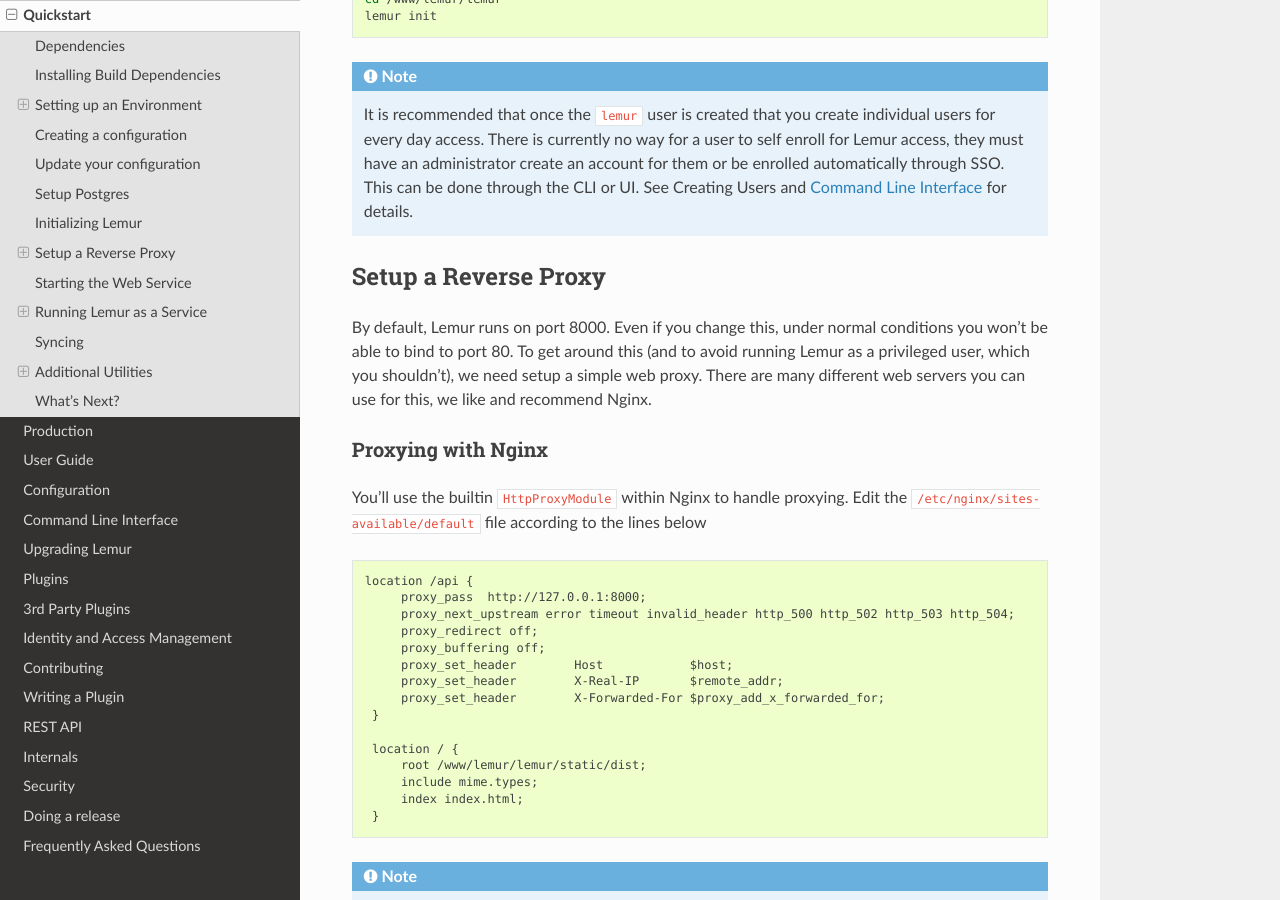
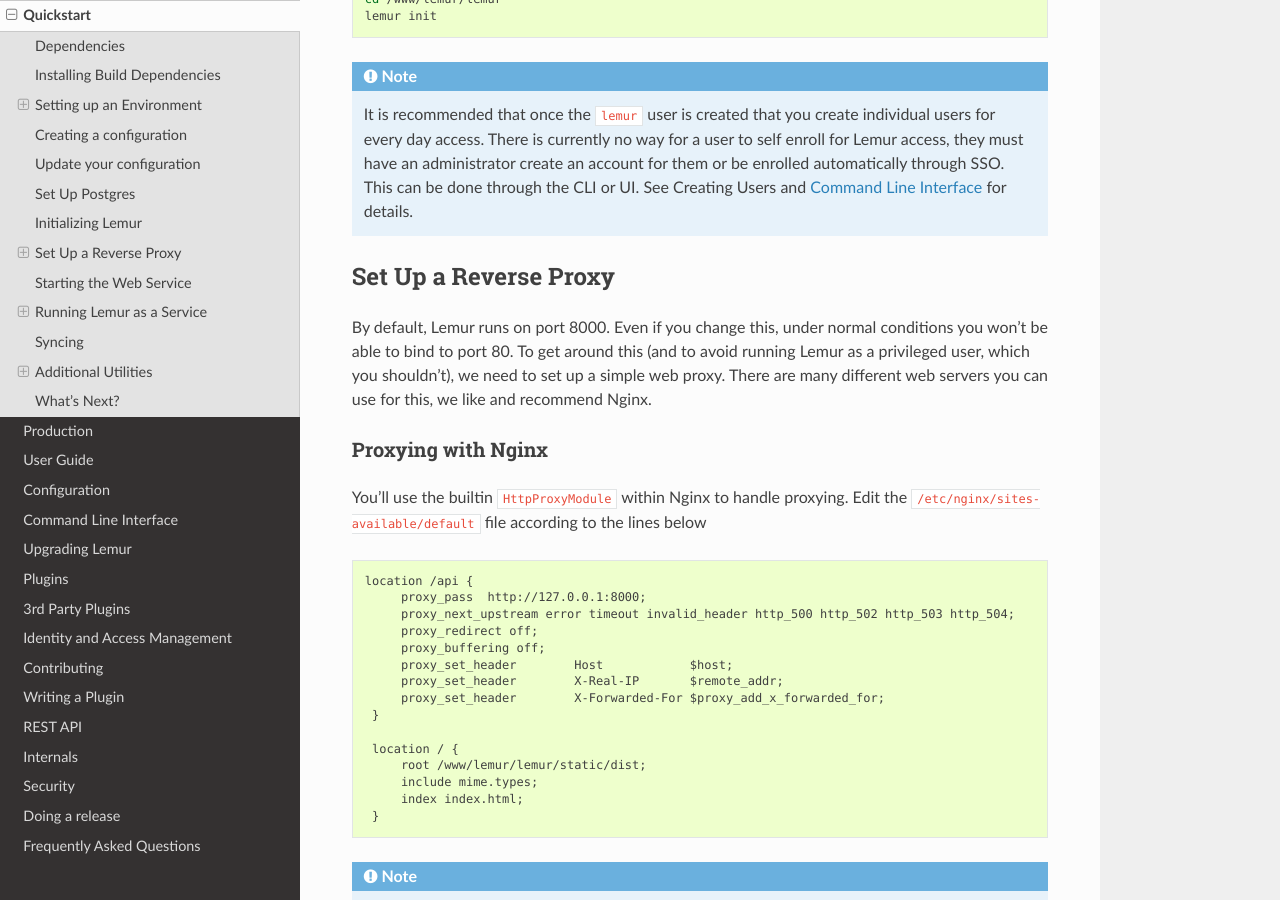
Before and after one commit to Netflix/lemur, a Sphinx documentation site: the page built from docs/quickstart/index.rst, in a window 1280 px wide and 900 px high, scrolled down 4807 px. Built offline with Sphinx 7.4.7 and the Read the Docs theme 2.0.0, drawn with Linux system fonts in a browser that asks for light colours; pages that are not in the unit, such as notebooks, are missing from menus; some of the changed text lies outside the part shown.

Commit message:
Update index.rst
Simple English gaffes noticed while perusing docs -- Setup vs set up, it's vs English, etc.

```diff
--- a/docs/quickstart/index.rst
+++ b/docs/quickstart/index.rst
@@ -117,7 +117,7 @@
 
 .. note:: This command will create a default configuration under ``~/.lemur/lemur.conf.py`` you can specify this location by passing the ``config_path`` parameter to the ``create_config`` command.
 
-You can specify ``-c`` or ``--config`` to any Lemur command to specify the current environment you are working in. Lemur will also look under the environmental variable ``LEMUR_CONF`` should that be easier to setup in your environment.
+You can specify ``-c`` or ``--config`` to any Lemur command to specify the current environment you are working in. Lemur will also look under the environmental variable ``LEMUR_CONF`` should that be easier to set up in your environment.
 
 
 Update your configuration
@@ -144,7 +144,7 @@
     LEMUR_DEFAULT_ORGANIZATION
     LEMUR_DEFAULT_ORGANIZATIONAL_UNIT
 
-Setup Postgres
+Set Up Postgres
 --------------
 
 For production, a dedicated database is recommended, for this guide we will assume postgres has been installed and is on the same machine that Lemur is installed on.
@@ -193,10 +193,10 @@
 .. note:: It is recommended that once the ``lemur`` user is created that you create individual users for every day access.  There is currently no way for a user to self enroll for Lemur access, they must have an administrator create an account for them or be enrolled automatically through SSO.  This can be done through the CLI or UI.  See :ref:`Creating Users <CreatingUsers>` and :ref:`Command Line Interface <CommandLineInterface>` for details.
 
 
-Setup a Reverse Proxy
+Set Up a Reverse Proxy
 ---------------------
 
-By default, Lemur runs on port 8000.  Even if you change this, under normal conditions you won't be able to bind to port 80. To get around this (and to avoid running Lemur as a privileged user, which you shouldn't), we need setup a simple web proxy. There are many different web servers you can use for this, we like and recommend Nginx.
+By default, Lemur runs on port 8000.  Even if you change this, under normal conditions you won't be able to bind to port 80. To get around this (and to avoid running Lemur as a privileged user, which you shouldn't), we need to set up a simple web proxy. There are many different web servers you can use for this, we like and recommend Nginx.
 
 
 Proxying with Nginx
```
Also changed, not shown: other parts of docs/quickstart/index.rst (+1 -1 lines).
